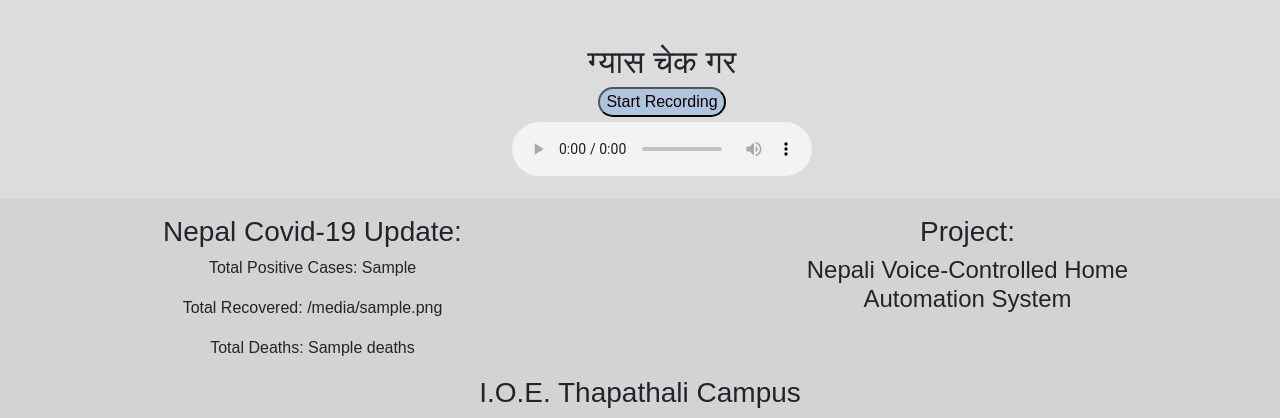
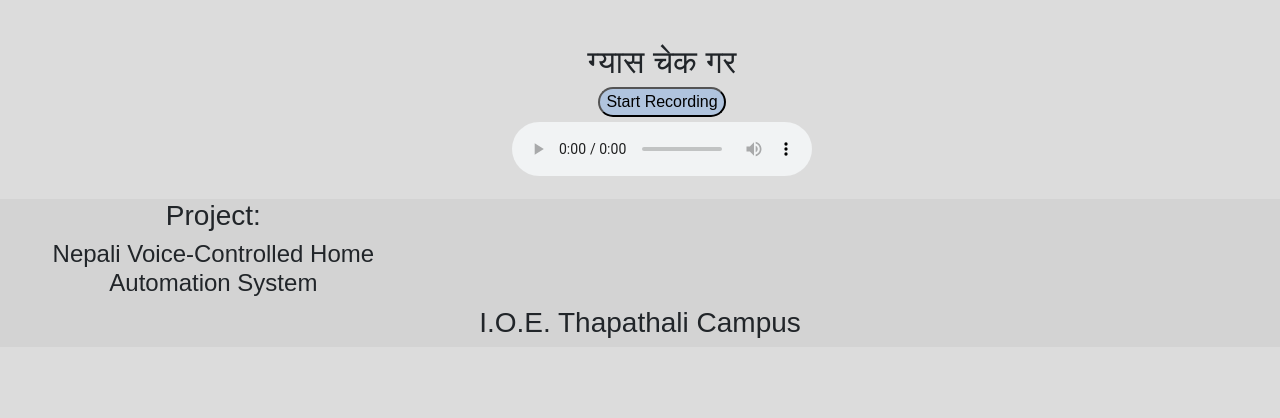
Before and after one commit to Ayushma00/nepali-speech-recognition-automation, a Django app: page / in a window 1280 px wide. Shown: the part 631-1049 px from the top of the page. After the commit the page ends 969 px from the top, so only its background shows below. Run offline with Django 3.2, Linux system fonts and the light colour scheme; tables that the repository leaves empty hold one stand-in row (values such as "Sample post"); a database or web service that is not in the repository returns one stand-in record (values such as "Sample title"); data that the repository does not hold is empty; parts of the project's set-up code (start-up, migrations or seed data) failed here and were passed over; some libraries are stand-ins or nearby versions.

Commit message:
Update layout.html

```diff
--- a/mainapp/templates/mainapp/layout.html
+++ b/mainapp/templates/mainapp/layout.html
@@ -249,7 +249,7 @@
 </body>
 
 <footer>
-<div class="row pt-3">
+<!-- <div class="row pt-3">
 
   <div class="col-lg-1">
 
@@ -262,7 +262,7 @@
   </div>
   <div class="col-lg-2">
 
-  </div>
+  </div> -->
   <div class="col-lg-4 text-center">
         <h3>Project:</h3>
         <h4>Nepali Voice-Controlled Home Automation System</h4>
```
